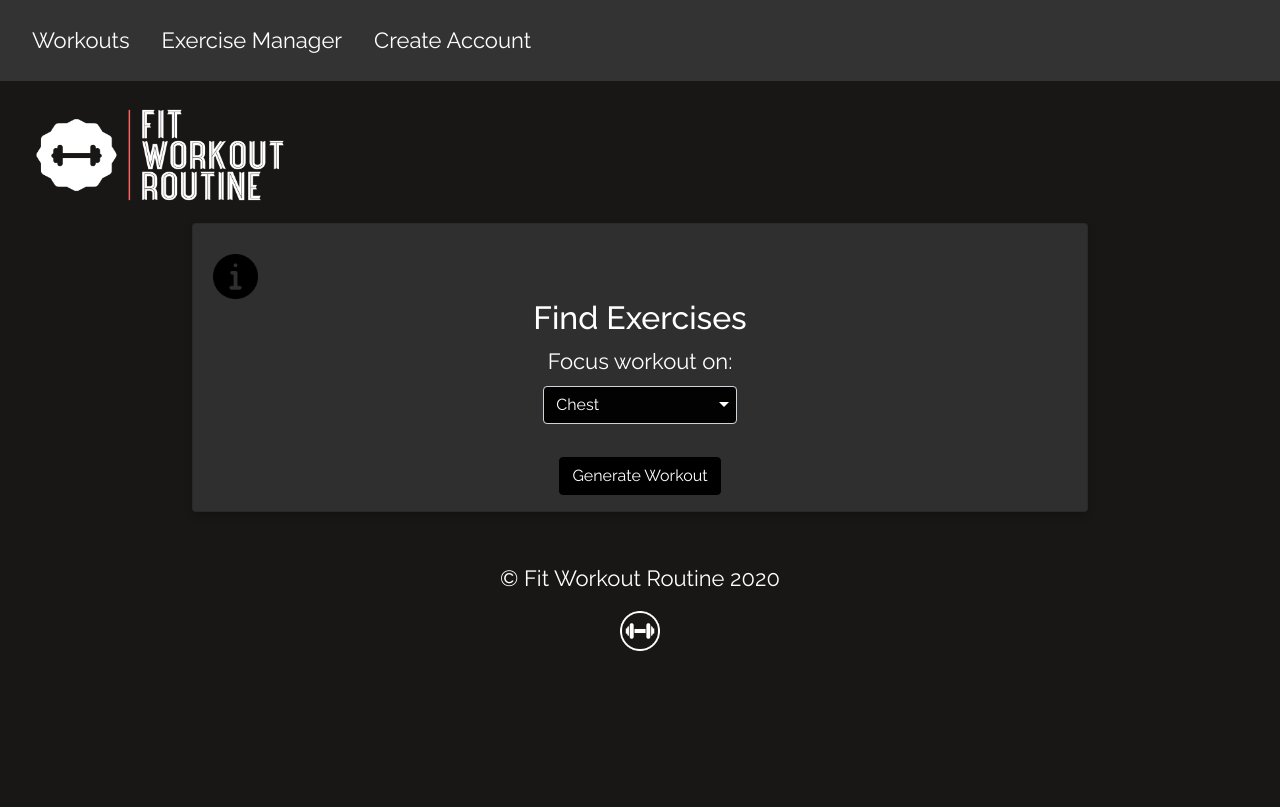
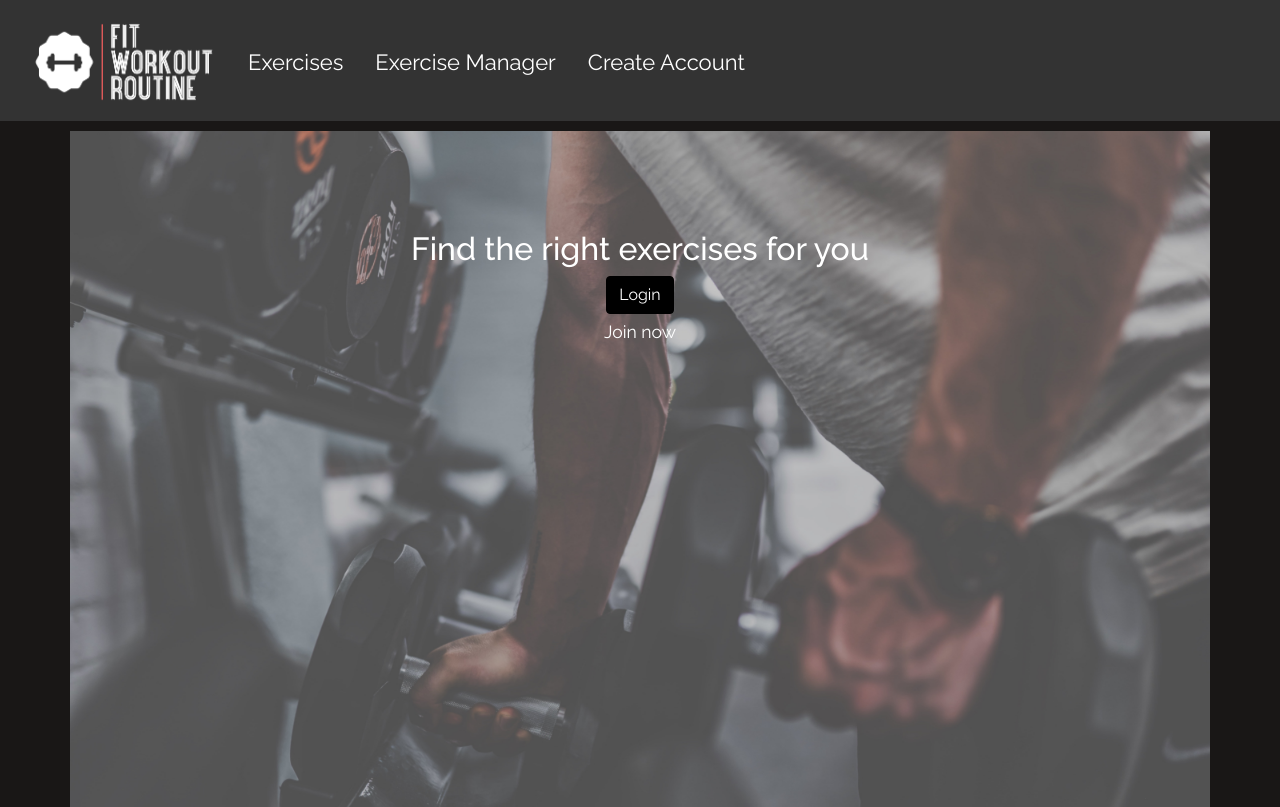
Before and after one commit to zhusain1/fitworkoutroutine_v1, a React (Create React App) app: page / in a window 1280 px wide. Shown: the top 807 px of the page. Built offline with nearby package versions, Linux system fonts and the light colour scheme.

Commit message:
marketing page

```diff
--- a/public/index.html
+++ b/public/index.html
@@ -3,6 +3,7 @@
   <head>
     <meta charset="utf-8" />
     <title>Fit Workout Routine</title>
+    <link href="https://fonts.googleapis.com/css2?family=Raleway:wght@400;500&display=swap" rel="stylesheet">
     <link rel="stylesheet" href="https://maxcdn.bootstrapcdn.com/bootstrap/4.0.0/css/bootstrap.min.css" integrity="sha384-Gn5384xqQ1aoWXA+058RXPxPg6fy4IWvTNh0E263XmFcJlSAwiGgFAW/dAiS6JXm" crossorigin="anonymous">
     <link rel="apple-touch-icon" sizes="180x180" href="/apple-touch-icon.png">
     <link rel="icon" type="image/png" sizes="32x32" href="/favicon-32x32.png">
--- a/src/App.css
+++ b/src/App.css
@@ -1,10 +1,16 @@
-@import url('https://fonts.googleapis.com/css2?family=Raleway:wght@400;500&display=swap');
-
 body{
   font-family: 'Raleway', sans-serif;
   background-color: #191716;
   font-size: 22px;
   color:white;
+}
+
+.container{
+  background-image: url(marketing.jpeg);
+  height: 100vh;
+  background-position: center;
+  background-repeat: no-repeat;
+  background-size: cover;
 }
 
 .user{
@@ -13,8 +19,16 @@ body{
   font-weight: bold;
 }
 
+.marketing{
+  text-align: center;
+}
+
 .quill {
   background-color: black;
+}
+
+.navbar-expand-lg {
+    margin-bottom: -7px;
 }
 
 button#icon{
@@ -158,11 +172,6 @@ a{
   margin-top: 10px;
 }
 
-.Brand{
-  margin: 4px;
-  padding-left: 16px;
-}
-
 .card {
     margin: 0 auto; /* Added */
     float: none; /* Added */
@@ -233,6 +242,7 @@ a{
   padding: 0;
   overflow: hidden;
   background-color: #333333;
+  margin-top: -4px;
 }
 
 .NavBar{
@@ -243,10 +253,14 @@ a{
   float: left;
 }
 
+a#login, a#create, a#workouts {
+  padding: 16px;
+}
+
 .navItems li a {
   display: block;
   color: white;
-  padding: 16px;
+  padding: 8px;
   text-decoration: none;
 }
 
--- a/src/App.js
+++ b/src/App.js
@@ -5,6 +5,7 @@ import {
 import './App.css'
 import Navigationbar from './Navigationbar';
 import axios from 'axios';
+import Cookies from 'universal-cookie';
 import Info from './Info'
 import {Helmet} from "react-helmet";
 import ListExercise from './ListExercise';
@@ -20,6 +21,39 @@ class App extends Component {
 
         this.handleBodyPartChange = this.handleBodyPartChange.bind(this);
         this.handleSubmit = this.handleSubmit.bind(this);
+
+        const cookies = new Cookies();
+
+        // if there is no cookie
+        if(cookies.get('code') === undefined || !cookies.get('code').length > 0){
+          this.props.history.push('/');
+        }
+
+        /* Make call to check if code is valid from cookie */
+        if(cookies.get('code') !== undefined && cookies.get('code').length > 0){
+          // Server call post code and check if code is valid
+
+          var backend = 'https://workoutappapi.herokuapp.com/admin/authorize';
+
+          const code =  {
+            authCode: cookies.get('code')
+          };
+
+          axios({
+            method: 'post',
+            url: backend,
+            data: code,
+            headers: {'Content-Type': 'application/json' }
+            })
+            .then((response) => {
+                //handle success
+                console.log(response.data);
+            })
+            .catch((response) => {
+                //handle error
+                this.props.history.push('/');
+            });
+        }
     }
 
     handleBodyPartChange(event){
--- a/src/Brand.js
+++ b/src/Brand.js
@@ -6,7 +6,7 @@ class Brand extends Component{
     render(){
         return(
             <div className="Brand">
-                <img src={logo} alt="Logo" width="280" height="120" className="Image"/>
+                <img src={logo} alt="Logo" width="200" height="100" className="Image"/>
             </div>
         );
     }
--- /dev/null
+++ b/src/Marketing.js
@@ -0,0 +1,33 @@
+import React, { Component } from 'react';
+import Navigationbar from './Navigationbar';
+import { Link } from 'react-router-dom';
+import './App.css'
+
+class Marketing extends Component{
+    render(){
+        return(
+            <div className="marketing">
+                <Navigationbar/>
+                <div class="container">
+                    <br/>
+                    <br/>
+                    <br/>
+                    <h2> Find the right exercises for you</h2>
+                        <div className="col">
+                            <Link to="/login">
+                                <button className="btn btn-primary">Login</button>
+                            </Link>
+                            <br/>
+                            <small>
+                                <Link to="/createAccount">
+                                    Join now
+                                </Link>
+                            </small>
+                        </div>
+                    </div>
+                </div>
+        );
+    }
+}
+
+export default Marketing;
--- a/src/Nav.js
+++ b/src/Nav.js
@@ -14,6 +14,7 @@ import RemoveExercise from './RemoveExercise';
 import ForgotPassword from './ForgotPassword'
 import UpdatePassword from './UpdatePassword';
 import ForgotReset from './ForgotReset';
+import Marketing from './Marketing';
 import Footer from './Footer'
 import {
     BrowserRouter as Router,
@@ -26,7 +27,8 @@ class Nav extends Component {
         return (
             <Router>
                 <Switch>
-                    <Route exact path="/" component={App} />
+                    <Route exact path="/" component={Marketing} />
+                    <Route exact path="/workouts" component={App} />
                     <Route exact path="/user/exercises" component={UserWorkouts} />
                     <Route exact path="/create" component={Create} />
                     <Route exact path="/edit" component={Edit} />
--- a/src/Navigationbar.js
+++ b/src/Navigationbar.js
@@ -65,23 +65,31 @@ class Navigationbar extends Component {
                     <ul className="navItems">
                     <Navbar expand="lg">
                     <Navbar.Toggle aria-controls="basic-navbar-nav" />
+                    <li>
+                        <Link to="/">
+                            <Brand/>
+                        </Link>
+                    </li>
                     <Navbar.Collapse id="basic-navbar-nav">
                         <Nav className="mr-auto">
                             <li>
-                                <Link to="/">
-                                    Workouts
-                                </Link>
+                                {this.state.validRoute === true ?
+                                <Link to={{pathname:"/workouts", state:{validRoute: this.state.validRoute}}} id="login">
+                                    Exercises
+                                </Link> :
+                                <Link to="/" id="login"> Exercises</Link>
+                                }
                             </li>
                             <li>
                                 {this.state.validRoute === true ?
-                                <Link to={{pathname:"/exerciseManager", state:{validRoute: this.state.validRoute}}}>
+                                <Link to={{pathname:"/exerciseManager", state:{validRoute: this.state.validRoute}}} id="login">
                                     Exercise Manager
                                 </Link>:
-                                <Link to="/login"> Exercise Manager </Link>
+                                <Link to="/login" id="login"> Exercise Manager </Link>
                                 }
                             </li>
                             <li>
-                                <Link to="/createAccount"> Create Account </Link>
+                                <Link to="/createAccount" id="create"> Create Account </Link>
                             </li>
 
                             {this.state.username.length > 0 &&
@@ -95,7 +103,6 @@ class Navigationbar extends Component {
                     </Navbar>
                     </ul>
                 </div>
-                <Brand/>
             </div>
         );
     }
```
Also changed, not shown: src/marketing.jpeg (added).
